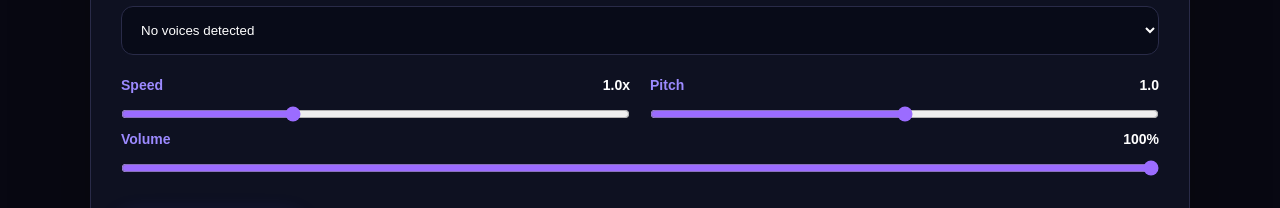
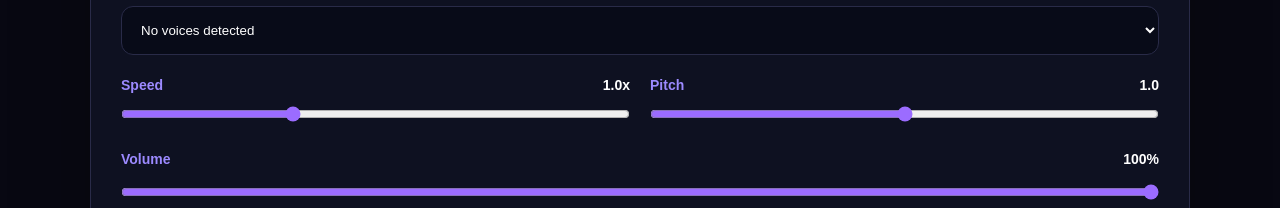
Before and after one commit to felixamadi68-bit/lixvoices-, a plain HTML site: page index.html in a window 1280 px wide. Shown: the part 1087-1295 px from the top of the page. Drawn offline with Linux system fonts and the light colour scheme.

Commit message:
style.css

```diff
--- a/style.css
+++ b/style.css
@@ -238,6 +238,14 @@ select {
     margin-top: 20px;
 }
 
+.volume-control {
+    margin-top: 20px;
+}
+
+.volume-control input[type="range"] {
+    margin-top: 5px;
+}
+
 input[type="range"] {
     width: 100%;
     accent-color: var(--purple);
```
